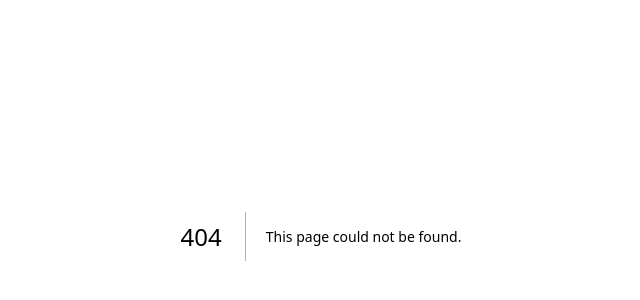
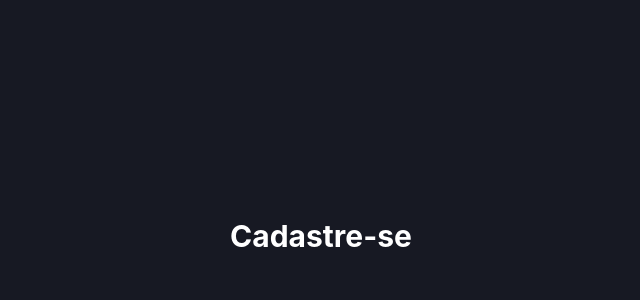
Before and after one commit to fyoussef/frontend-form-login, a Next.js app: page /cadastro in a window 1280 px wide. Before the commit this address had no page. Shown: the part 164-464 px from the top of the page, without its empty margins (319-959 px from the left). Built offline with nearby package versions, Linux system fonts and the light colour scheme.

Commit message:
Adicionando página de cadastro e redirecionando para ela

```diff
--- /dev/null
+++ b/src/pages/cadastro.tsx
@@ -0,0 +1,31 @@
+import {
+  Flex,
+  Text
+} from '@chakra-ui/react'
+export default function Cadastro() {
+    return (
+        <Flex
+            bg='gray.900'
+            h='100vh'
+            color='white'
+            align='center'
+            justify='center'
+        >
+
+        <Flex
+            justify='center'
+            flexDir='column'
+            px={4}
+        >
+            <Text
+                fontWeight='bold'
+                fontSize='3xl'
+            >
+                Cadastre-se
+            </Text>
+        </Flex>
+
+
+        </Flex>
+    )
+}
--- a/src/pages/index.tsx
+++ b/src/pages/index.tsx
@@ -139,7 +139,7 @@ export default function Home() {
             }}
             ml='1'
           >
-            <Link>
+            <Link href='/cadastro'>
               Cadastre-se
             </Link>
           </Text>
```
